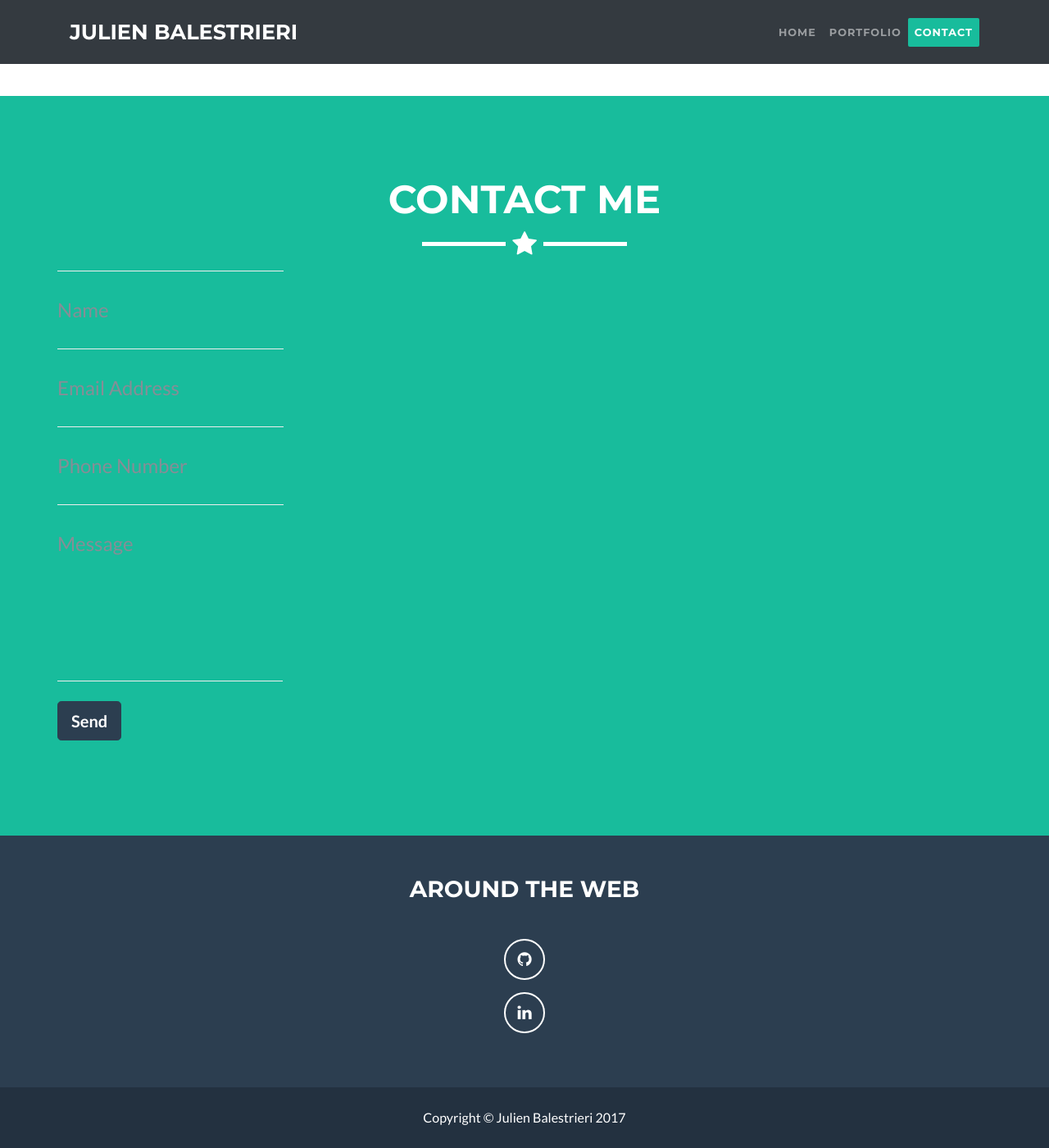
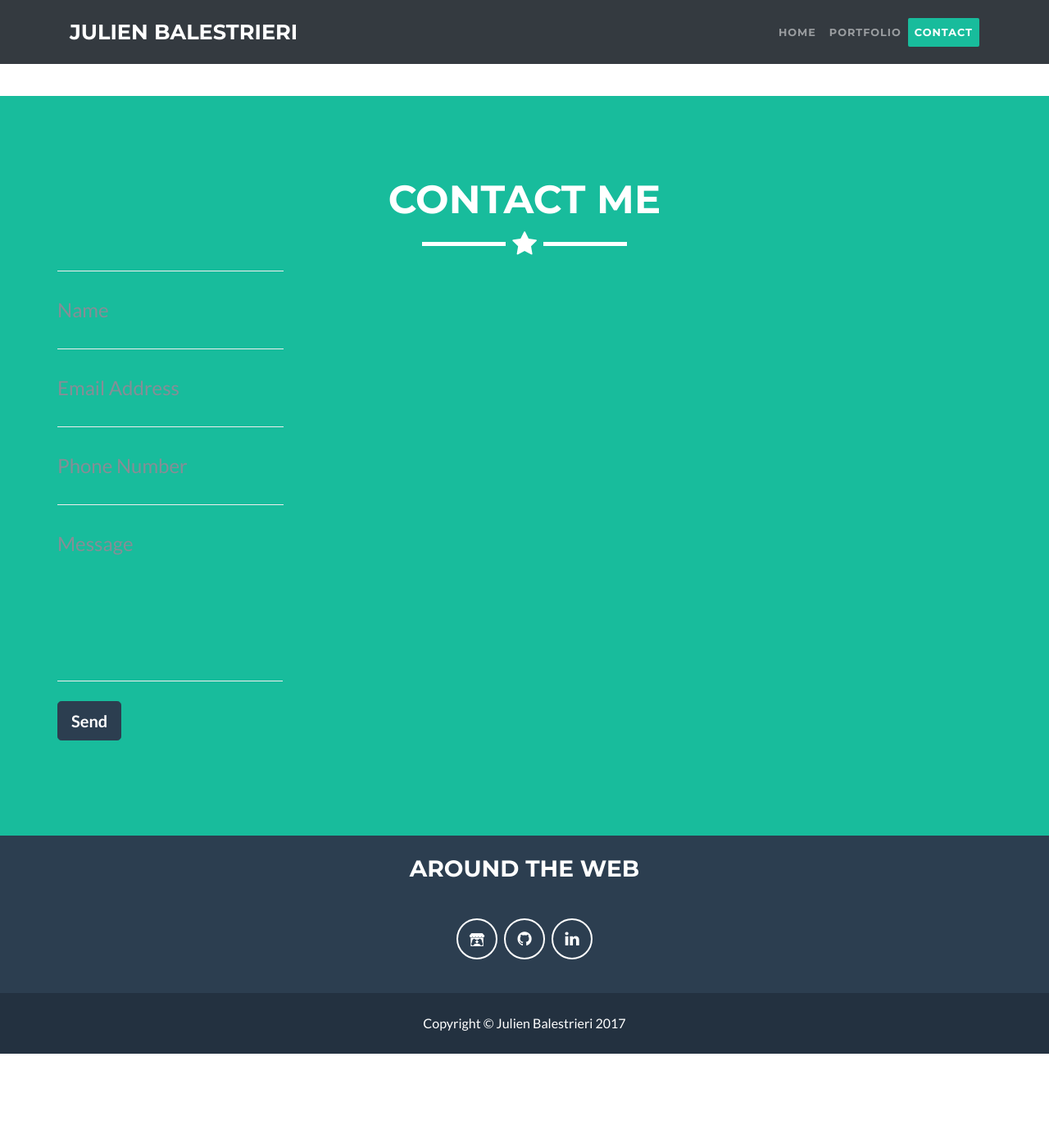
Before and after one commit to jbalestr42/jbalestr42.github.io, a Jekyll site: the page built from index.html, in a window 1280 px wide and 1400 px high, scrolled down 2560 px. Shown: the whole window at 82% size. Built offline with Jekyll 4.4.1, drawn with Linux system fonts in a browser that asks for light colours; nearby versions of some CDN libraries; after the commit the page ends 3845 px from its top, so only the background shows below that.

Commit message:
new footer

```diff
--- a/_config.yml
+++ b/_config.yml
@@ -15,6 +15,7 @@ url: "http://yourdomain.com" # the base hostname & protocol for your site
 
 # Social media profiles - feel free to add more here
 #twitter_username: SBootstrap
+itchio_username: octostudio
 github_username: jbalestr42
 #facebook_username: StartBootstrap
 #instagram_username: beyonce
--- a/_includes/footer.html
+++ b/_includes/footer.html
@@ -3,54 +3,55 @@
     <div class="footer-above">
         <div class="container">
             <div class="row">
-                <div class="footer-col col-md-4">
-                </div>
-                <div class="footer-col col-md-4">
+                <div class="footer-col col-12">
                     <h3>Around the Web</h3>
                     <ul class="list-inline">
+                        {% if site.itchio_username %}
+                        <li class="list-inline-item">
+                            <a href="https://{{ site.itchio_username }}.itch.io" class="btn-social btn-outline"><img style="width: 20px; height: 20px;" src="img/itch-icon.png"></i></a>
+                        </li>
+                        {% endif %}
                         {% if site.facebook_username %}
-                        <li>
+                        <li class="list-inline-item">
                             <a href="https://www.facebook.com/{{ site.facebook_username }}" class="btn-social btn-outline"><i class="fa fa-fw fa-facebook"></i></a>
                         </li>
                         {% endif %}
                         {% if site.twitter_username %}
-                        <li>
+                        <li class="list-inline-item">
                             <a href="https://twitter.com/{{ site.twitter_username }}" class="btn-social btn-outline"><i class="fa fa-fw fa-twitter"></i></a>
                         </li>
                         {% endif %}
                         {% if site.github_username %}
-                        <li>
+                        <li class="list-inline-item">
                             <a href="https://github.com/{{ site.github_username }}" class="btn-social btn-outline"><i class="fa fa-fw fa-github"></i></a>
                         </li>
                         {% endif %}
                         {% if site.instagram_username %}
-                        <li>
+                        <li class="list-inline-item">
                             <a href="https://www.instagram.com/{{ site.instagram_username }}" class="btn-social btn-outline"><i class="fa fa-fw fa-instagram"></i></a>
                         </li>
                         {% endif %}
                         {% if site.stackoverflow_url %}
-                        <li>
+                        <li class="list-inline-item">
 							<a href="{{ site.stackoverflow_url }}" class="btn-social btn-outline"><i class="fa fa-fw fa-stack-overflow"></i></a>
                         </li>
                         {% endif %}
                         {% if site.googleplus_username %}
-                        <li>
+                        <li class="list-inline-item">
 							<a href="https://plus.google.com/+{{ site.googleplus_username }}" class="btn-social btn-outline"><i class="fa fa-fw fa-google-plus"></i></a>
                         </li>
                         {% endif %}
                         {% if site.skype_username %}
-                        <li>
+                        <li class="list-inline-item">
 							<a href="skype:{{ site.skype_username }}?call" class="btn-social btn-outline"><i class="fa fa-fw fa-skype"></i></a>
                         </li>
                         {% endif %}
                         {% if site.linkedin_url %}
-                        <li>
+                        <li class="list-inline-item">
 							<a href="{{ site.linkedin_url }}" class="btn-social btn-outline"><i class="fa fa-fw fa-linkedin"></i></a>
                         </li>
                         {% endif %}
                     </ul>
-                </div>
-                <div class="footer-col col-md-4">
                 </div>
             </div>
         </div>
--- a/style.css
+++ b/style.css
@@ -309,11 +309,11 @@ footer h3 {
 	margin-bottom: 30px;
 }
 footer .footer-above {
-	padding-top: 50px;
+	padding-top: 25px;
 	background-color: #2C3E50;
 }
 footer .footer-col {
-	margin-bottom: 50px;
+	margin-bottom: 25px;
 }
 footer .footer-below {
 	padding: 25px 0;
```
Also changed, not shown: img/itch-icon.png (added), img/itch-logo.png (added).
